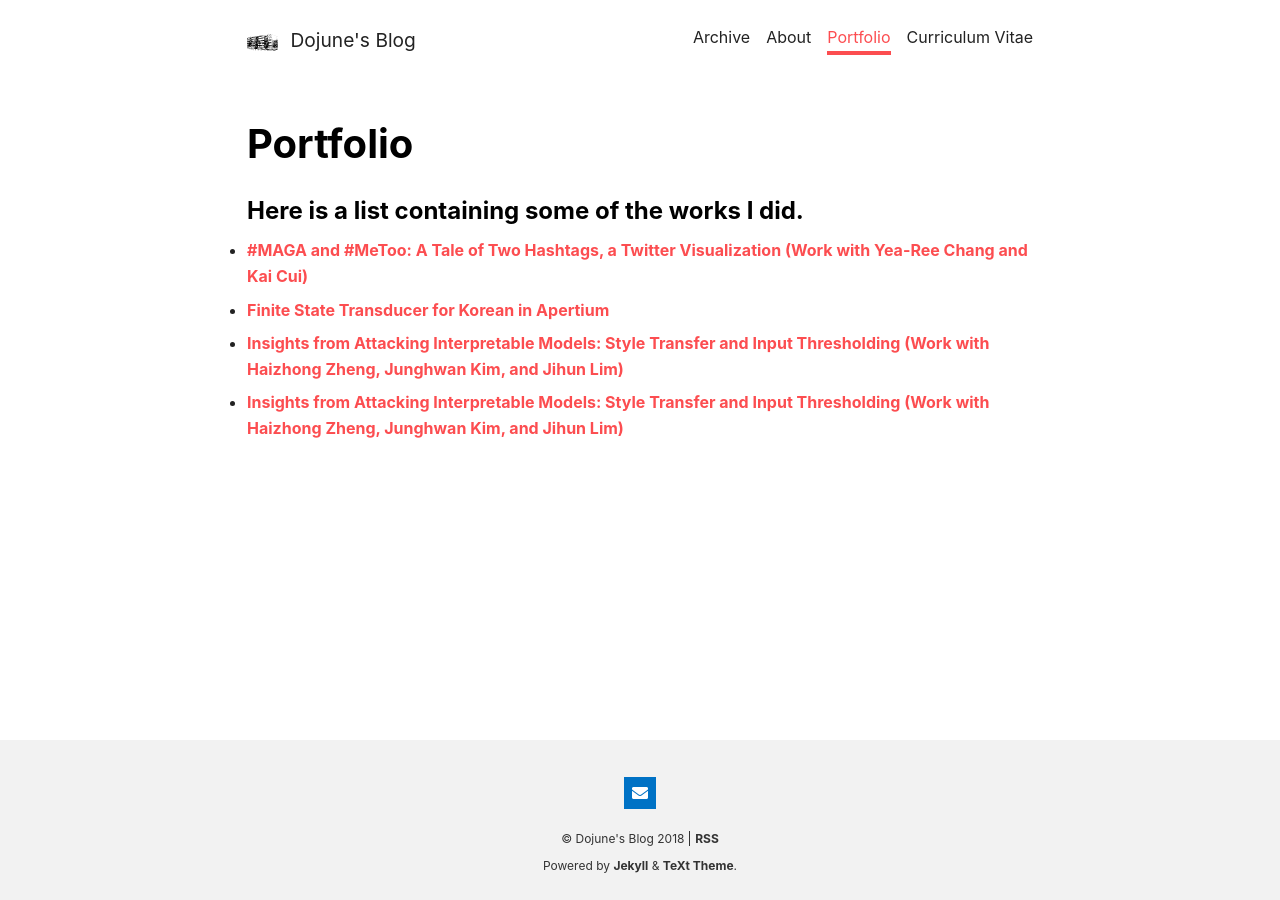
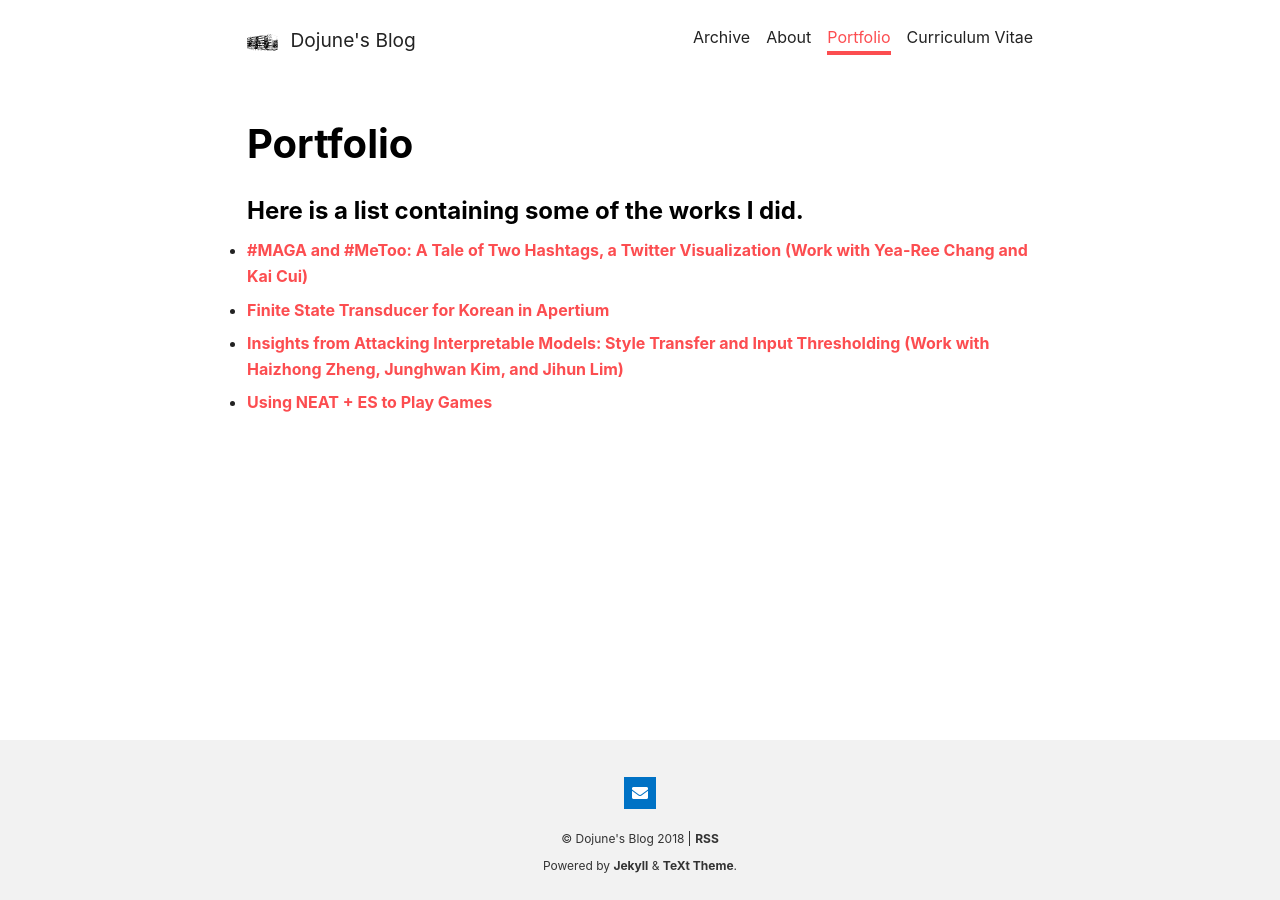
Before and after one commit to mindojune/oldmindojune.github.io, a Jekyll site: the page built from portfolio.md, in a window 1280 px wide. Built offline with Jekyll 4.4.1, drawn with Linux system fonts in a browser that asks for light colours; nearby versions of some CDN libraries; our own code applies the rules of GitHub Pages for plain Markdown files.

Commit message:
Update portfolio.md

```diff
--- a/portfolio.md
+++ b/portfolio.md
@@ -9,4 +9,4 @@ title: "Portfolio"
 
 - [Insights from Attacking Interpretable Models: Style Transfer and Input Thresholding (Work with Haizhong Zheng, Junghwan Kim, and Jihun Lim)](https://github.com/mindojune/mindojune.github.io/blob/master/_data/eecs598_012_project.pdf)
 
-- [Insights from Attacking Interpretable Models: Style Transfer and Input Thresholding (Work with Haizhong Zheng, Junghwan Kim, and Jihun Lim)](https://github.com/mindojune/mindojune.github.io/blob/master/_data/eecs598_012_project.pdf)
+- [Using NEAT + ES to Play Games](https://github.com/mindojune/mindojune.github.io/blob/master/_data/cs81.pdf)
```
